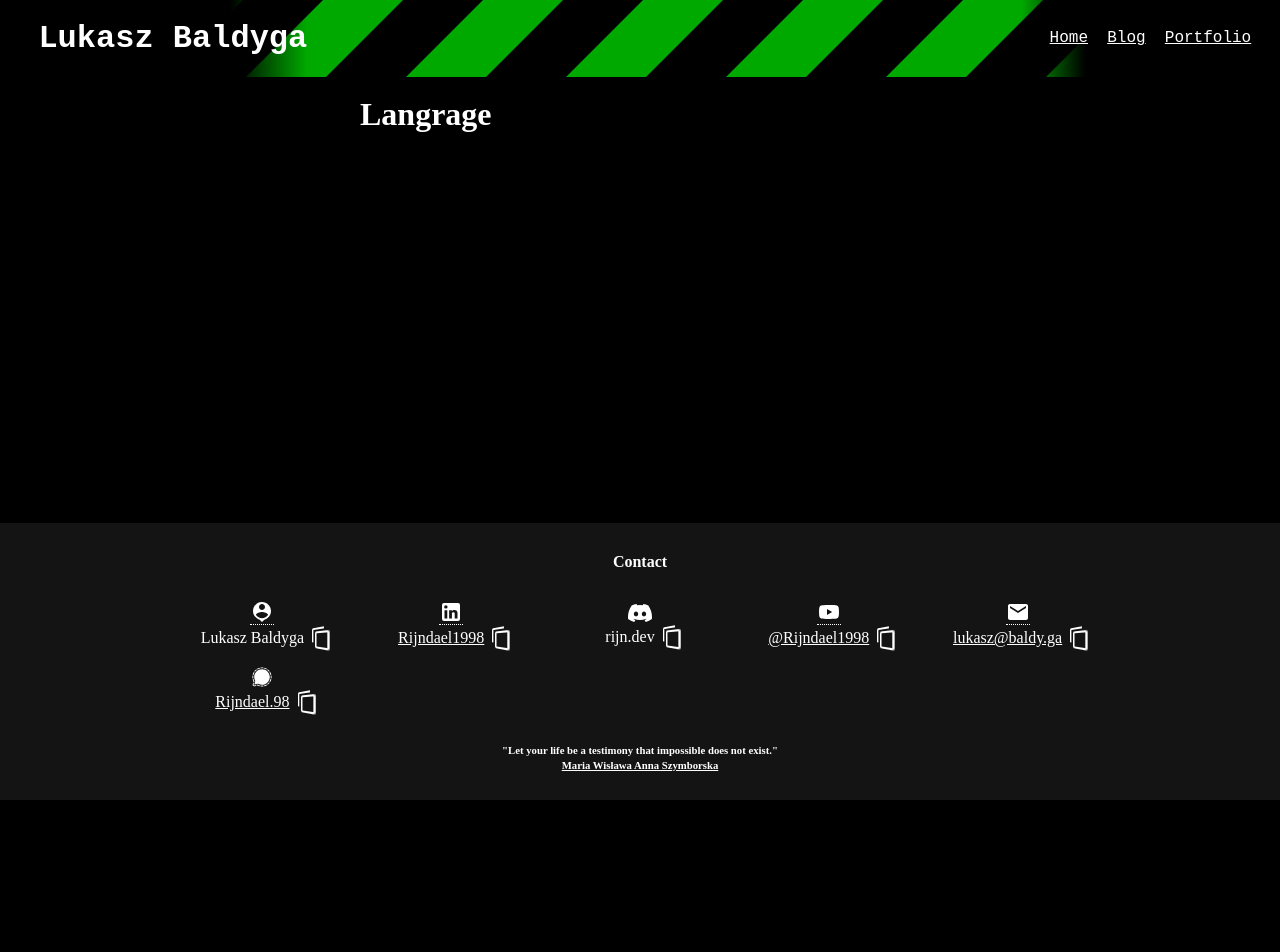
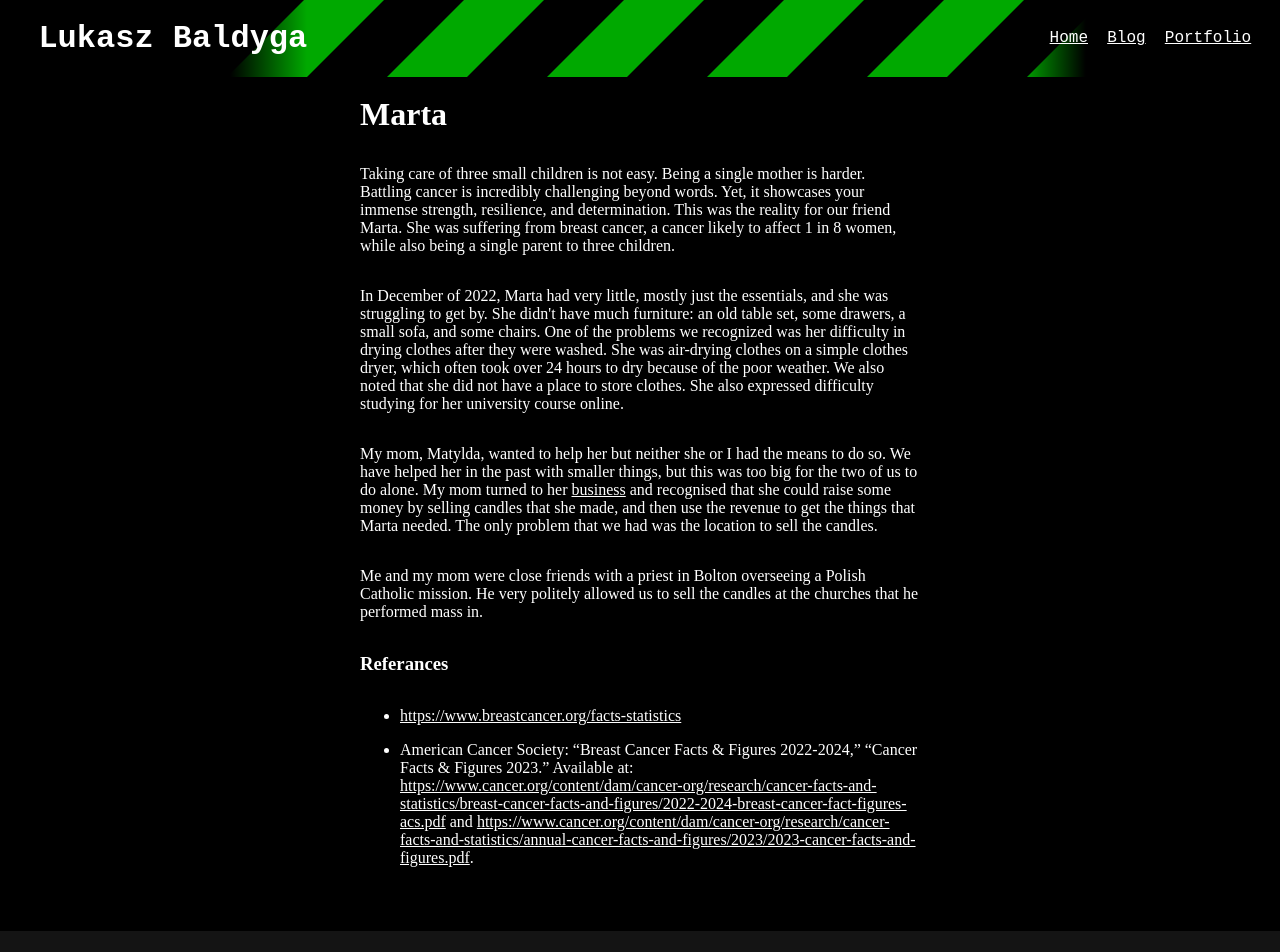
Before and after one commit to Rijndael1998/Website-Neo, a Next.js app: page /portfolio/marta in a window 1280 px wide. Shown: the top 952 px of the page. Before the commit the page ends 800 px from the top, so only its background shows below. Built offline with nearby package versions, Linux system fonts and the light colour scheme; a web font is replaced by a local one.

Commit message:
added some paragraphs

```diff
--- a/src/app/portfolio/marta/page.tsx
+++ b/src/app/portfolio/marta/page.tsx
@@ -1,7 +1,30 @@
+"use server";
+
 import Lazy from "@/components/lazy/_lazy";
+import { content, citations } from "@/content/portfolio/marta/Marta";
 
-export default function Marta() {
+export default async function Marta() {
+    let i = 0; // this shouldn't be working... 🤯
+
     return <Lazy>
-        <h1>Langrage</h1>
+        <h1>Marta</h1>
+
+        <p>{content[i++]}</p>
+        <p>{content[i++]}</p>
+        <p>{content[i++]}</p>
+        <p>{content[i++]}</p>
+        <p>{content[i++]}</p>
+
+        <h3>Referances</h3>
+        <ul>
+            {
+                citations.map((item, index) =>
+                    <li key={index}>
+                        <p>{item}</p>
+                    </li>
+                )
+            }
+        </ul>
+
     </Lazy>
 }
--- /dev/null
+++ b/src/components/lazy/_lazyLink.tsx
@@ -0,0 +1,10 @@
+import Link, { LinkProps } from "next/link"
+
+export type LazyLinkProps = {
+    link: string,
+    props?: Omit<LinkProps, "href">,
+};
+
+export const LazyLink = ({ link, props }: LazyLinkProps) => {
+    return <Link href={link} {...props}>{link}</Link>
+}
--- /dev/null
+++ b/src/content/portfolio/marta/Marta.tsx
@@ -0,0 +1,22 @@
+import { LazyLink } from "@/components/lazy/_lazyLink";
+import Link from "next/link";
+
+export const content = [
+    "Taking care of three small children is not easy. Being a single mother is harder. Battling cancer is incredibly challenging beyond words. Yet, it showcases your immense strength, resilience, and determination. This was the reality for our friend Marta. She was suffering from breast cancer, a cancer likely to affect 1 in 8 women, while also being a single parent to three children.",
+
+    "In December of 2022, Marta had very little, mostly just the essentials, and she was struggling to get by. She didn't have much furniture: an old table set, some drawers, a small sofa, and some chairs. One of the problems we recognized was her difficulty in drying clothes after they were washed. She was air-drying clothes on a simple clothes dryer, which often took over 24 hours to dry because of the poor weather. We also noted that she did not have a place to store clothes. She also expressed difficulty studying for her university course online.",
+
+    <>{"My mom, Matylda, wanted to help her but neither she or I had the means to do so. We have helped her in the past with smaller things, but this was too big for the two of us to do alone. My mom turned to her "}<Link href="https://matilda-gifts.shop/">{"business"}</Link>{" and recognised that she could raise some money by selling candles that she made, and then use the revenue to get the things that Marta needed. The only problem that we had was the location to sell the candles."}</>,
+
+    "Me and my mom were close friends with a priest in Bolton overseeing a Polish Catholic mission. He very politely allowed us to sell the candles at the churches that he performed mass in. ",
+
+
+];
+
+export const citations = [
+    <LazyLink link="https://www.breastcancer.org/facts-statistics" />,
+    <>
+        American Cancer Society: “Breast Cancer Facts & Figures 2022-2024,” “Cancer Facts & Figures 2023.”
+        Available at: <LazyLink link="https://www.cancer.org/content/dam/cancer-org/research/cancer-facts-and-statistics/breast-cancer-facts-and-figures/2022-2024-breast-cancer-fact-figures-acs.pdf" /> and <LazyLink link="https://www.cancer.org/content/dam/cancer-org/research/cancer-facts-and-statistics/annual-cancer-facts-and-figures/2023/2023-cancer-facts-and-figures.pdf" />.
+    </>
+];
```
